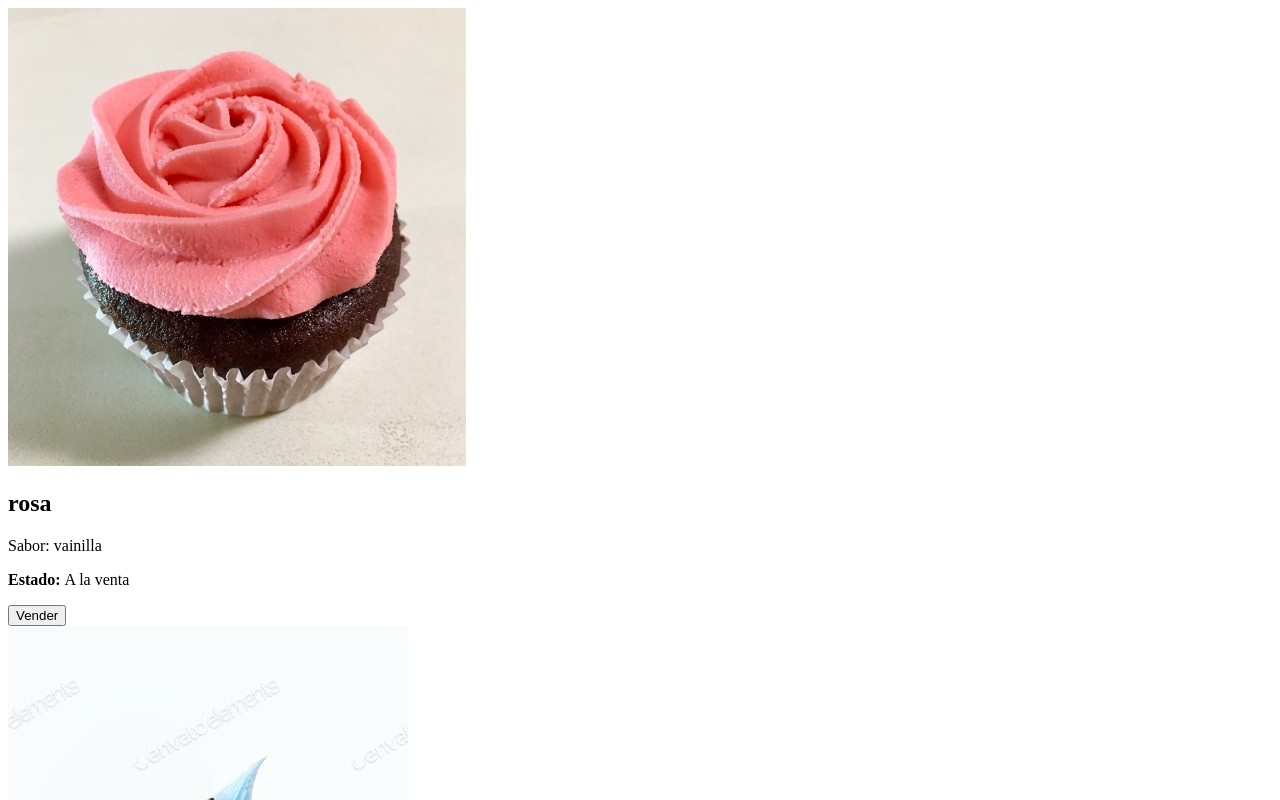
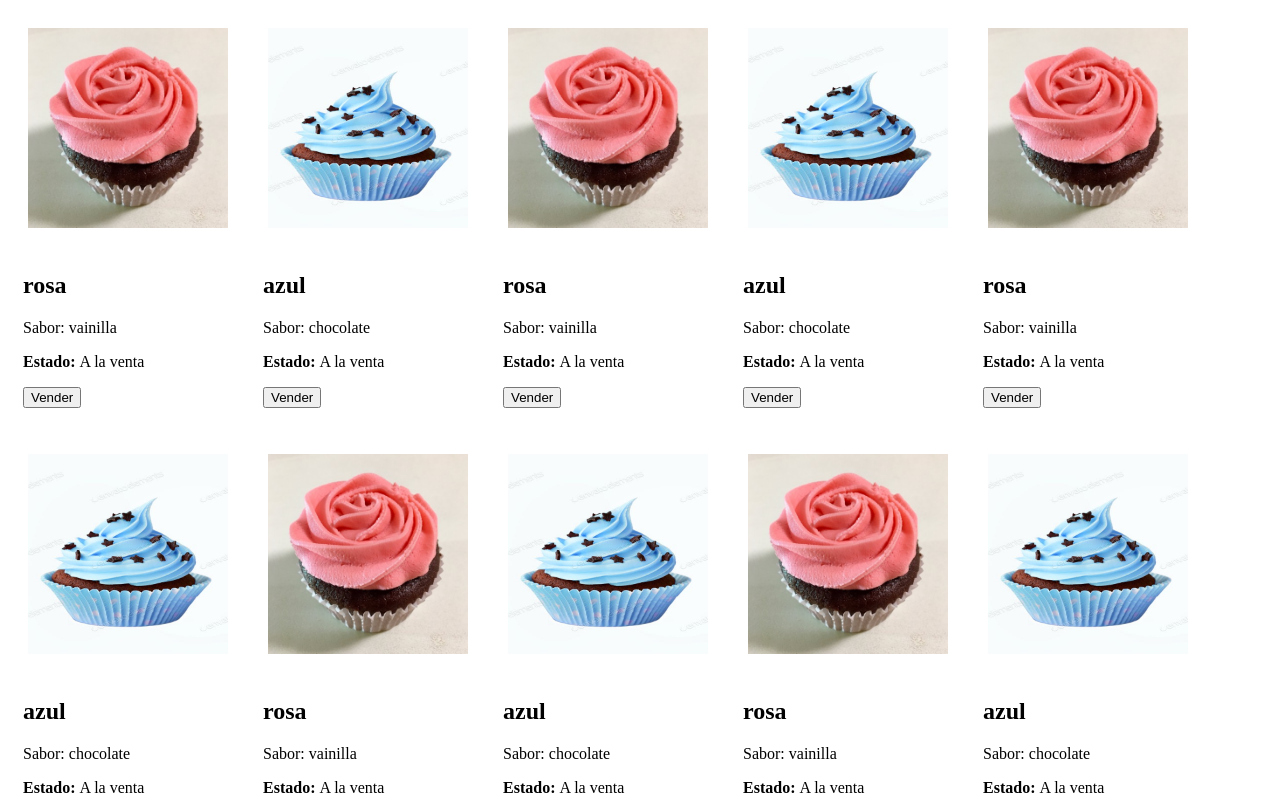
Before and after one commit to patorma/reactEDteam, a React (Create React App) app: page / in a window 1280 px wide. Shown: the top 800 px of the page. Built offline with nearby package versions, Linux system fonts and the light colour scheme.

Commit message:
se vio el hook de useState

```diff
--- a/src/App.css
+++ b/src/App.css
@@ -7,8 +7,9 @@
 
 .container {
     display: grid;
-    grid-template-columns: repeat(3, 300px);
+    grid-template-columns: repeat(3, 400px);
     /*3 columnas de 200px*/
     gap: 20px;
+    /* object-fit: cover; */
     /*espaciado de 20px*/
 }
--- a/src/App.js
+++ b/src/App.js
@@ -2,6 +2,7 @@
 
 import blue from './img/blue2.jpg'
 import rose from './img/rose2.jpg'
+//import './App.css'
 
 
 const App = () => (
--- a/src/Cupcake.css
+++ b/src/Cupcake.css
@@ -7,18 +7,28 @@
 
 .cupcake {
     display: inline-block;
-    margin: 20px 15px 10px 9px;
+    margin: 10px 15px ;
 }
 
-.cupcake>.cake {
+.cupcake .cake {
+    height: 200px;
     width: 200px;
-    height: 300px;
+    margin: 10px 5px 20px;
+
 }
 
-.cupcake>.cakeRose {
-    width: 300px;
-    height: 300px;
+.cupcake .cakeRose {
+    height: 200px;
+    width: 200px;
+    margin: 10px 5px 20px;
+
 }
+
+ /* .botonVender{
+    margin-top: 10px;
+
+} */
+
 
 
 /* .titulo2 {
--- a/src/Cupcake.js
+++ b/src/Cupcake.js
@@ -1,4 +1,5 @@
-import { useState } from "react";
+import { useState, useEffect } from "react";
+import './Cupcake.css'
 
 const Cupcake = ({foto,color,sabor}) => {
   // se van a declarar dos variables que son devueltas por useState(devuelve un array)
@@ -7,7 +8,11 @@
   //  useState recibe como parametro el valor inicial o por defecto de mi componente
   const [vendido,setVendido] =  useState(false)
   // componente sin estado stateless
-  const vender = () => console.log('Vendido!!')
+  //recibe el nuevo valor que tendra vendido
+  const vender = () => setVendido(true)
+
+
+
   return (
     <div className="cupcake" id="test">
       {color === "azul" ? (
@@ -23,11 +28,14 @@
         <b>Estado: </b>
         {vendido ? "Vendido" : "A la venta"}
       </p>
-      {!vendido && (
-        <button id="botonVender" onClick={vender}>
+      <p>
+         {!vendido && (
+        <button id="botonVender" onClick={vender} className="botonVender">
           Vender
         </button>
       )}
+      </p>
+
     </div>
   );
 };
```
Also changed, not shown: src/img/blue3.jpg (added).
